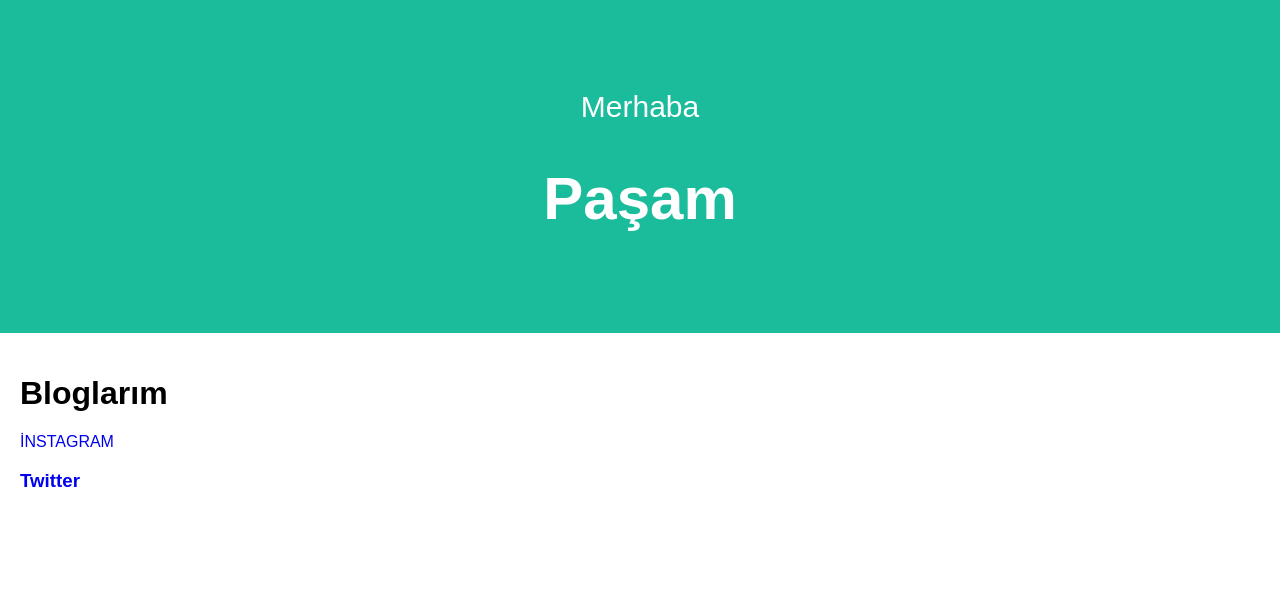
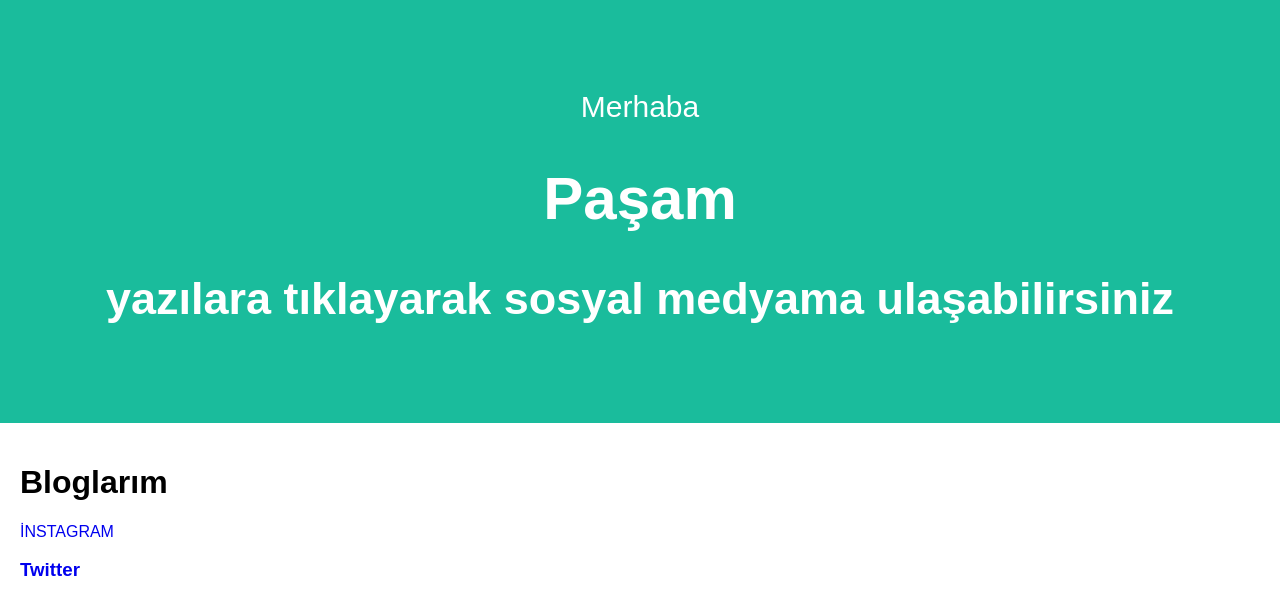
Before and after one commit to beratkc/beratkc.github.io, a plain HTML site: page index.html in a window 1280 px wide. Drawn offline with Linux system fonts and the light colour scheme.

Commit message:
Update index.html

```diff
--- a/index.html
+++ b/index.html
@@ -32,6 +32,7 @@ body {
     <div class="header">
       <p>Merhaba</p>
       <h1>Paşam</h1>
+        <h2> yazılara tıklayarak sosyal medyama ulaşabilirsiniz </h2>
     </div>
 
     <div class="content">
```
